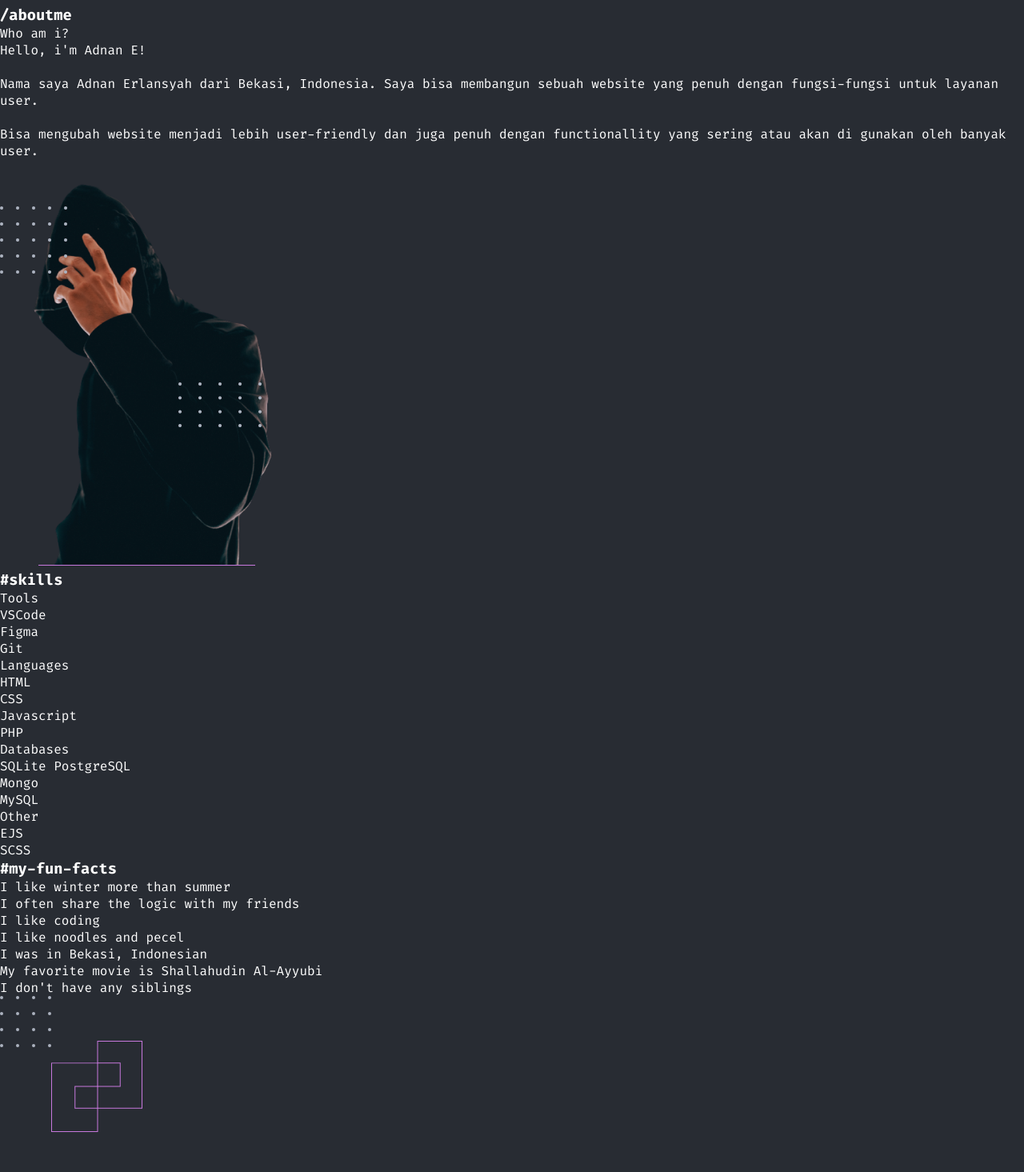
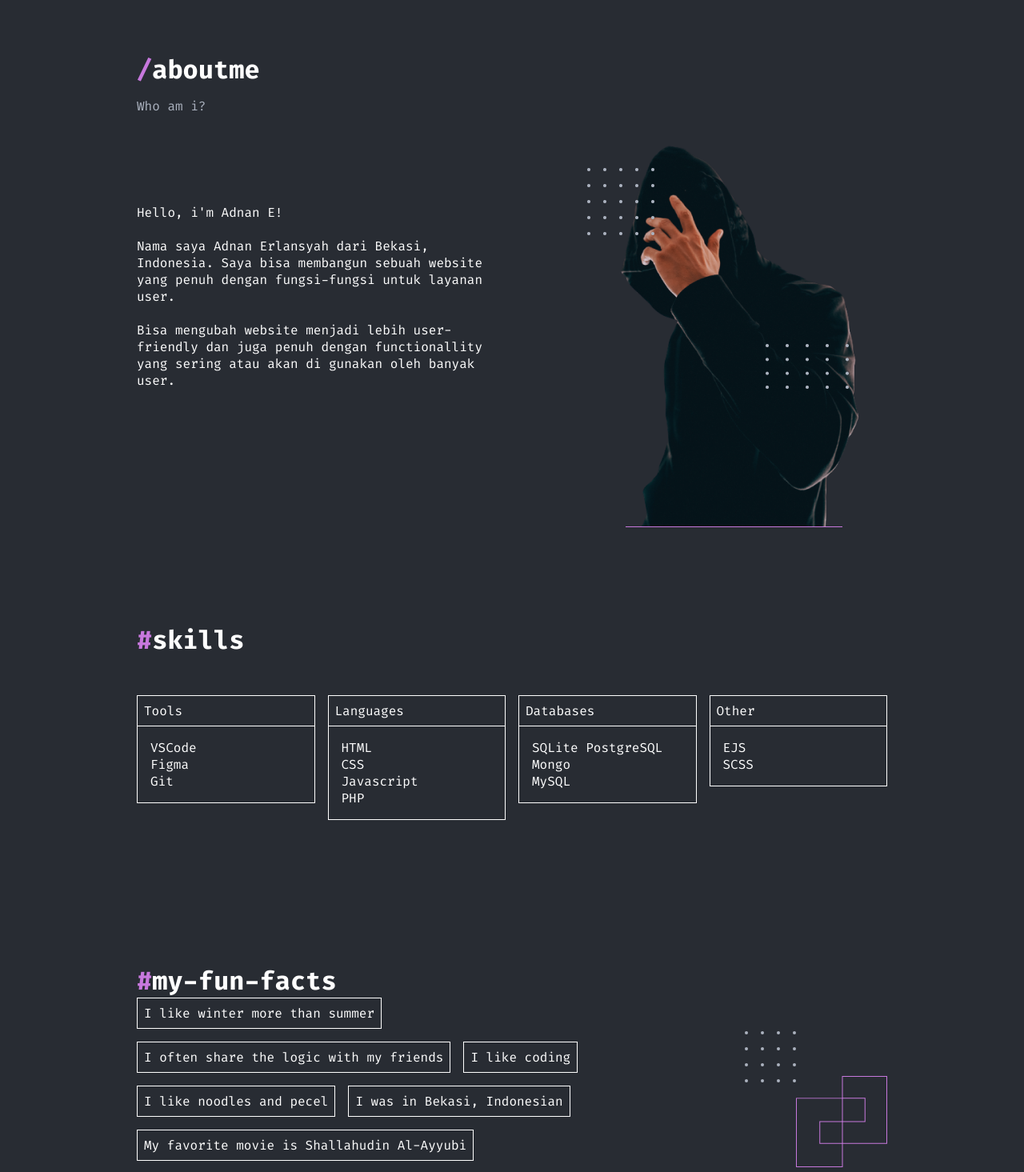
Before and after one commit to adnanerlansyah403/hackadn-portfolio, a Next.js app: page /about in a window 1280 px wide. Shown: the part 60-1525 px from the top of the page at 80% size. Built offline with nearby package versions, Linux system fonts and the light colour scheme.

Commit message:
fixed bug

```diff
--- a/pages/about.js
+++ b/pages/about.js
@@ -6,18 +6,18 @@ export default function About() {
     <Layout title={`Who am i?`}>
 
 
-      <section classNameName="section about">
-          <div classNameName="container">
+      <section className="section about">
+          <div className="container">
 
-              <h1 classNameName="section-title">
-                  <span classNameName="span">/</span>aboutme
+              <h1 className="section-title">
+                  <span className="span">/</span>aboutme
               </h1>
-              <p classNameName="section-subtitle">
+              <p className="section-subtitle">
                   Who am i?
               </p>
 
-              <div classNameName="content">
-                  <div classNameName="text col-6">
+              <div className="content">
+                  <div className="text col-6">
                       <p>
                           Hello, i&apos;m Adnan E! <br /> <br />
 
@@ -26,7 +26,7 @@ export default function About() {
                           Bisa mengubah website menjadi lebih user-friendly dan juga penuh dengan functionallity yang sering atau akan di gunakan oleh banyak user.
                       </p>
                   </div>
-                  <div classNameName="image col-6">
+                  <div className="image col-6">
                       <img src="./assets/images/my-photo2.png" alt="" />
                   </div>
               </div>
@@ -34,19 +34,19 @@ export default function About() {
           </div>
       </section>
 
-      <section classNameName="section skills">
-          <div classNameName="container">
+      <section className="section skills">
+          <div className="container">
 
-              <h1 classNameName="section-title">
-                  <span classNameName="span">#</span>skills
+              <h1 className="section-title">
+                  <span className="span">#</span>skills
               </h1>
 
 
-              <div classNameName="card-wrapper">
+              <div className="card-wrapper">
 
-                  <div classNameName="card-list">
-                      <p classNameName="card-subtitle">Tools</p>
-                      <div classNameName="card-details">
+                  <div className="card-list">
+                      <p className="card-subtitle">Tools</p>
+                      <div className="card-details">
                           <ul>
                               <li>
                                   VSCode
@@ -61,9 +61,9 @@ export default function About() {
                       </div>
                   </div>
 
-                  <div classNameName="card-list">
-                      <p classNameName="card-subtitle">Languages</p>
-                      <div classNameName="card-details">
+                  <div className="card-list">
+                      <p className="card-subtitle">Languages</p>
+                      <div className="card-details">
                           <ul>
                               <li>
                                   HTML
@@ -81,9 +81,9 @@ export default function About() {
                       </div>
                   </div>
 
-                  <div classNameName="card-list">
-                      <p classNameName="card-subtitle">Databases</p>
-                      <div classNameName="card-details">
+                  <div className="card-list">
+                      <p className="card-subtitle">Databases</p>
+                      <div className="card-details">
                           <ul>
                               <li>
                                   SQLite PostgreSQL
@@ -98,9 +98,9 @@ export default function About() {
                       </div>
                   </div>
 
-                  <div classNameName="card-list">
-                      <p classNameName="card-subtitle">Other</p>
-                      <div classNameName="card-details">
+                  <div className="card-list">
+                      <p className="card-subtitle">Other</p>
+                      <div className="card-details">
                           <ul>
                               <li>
                                   EJS
@@ -117,16 +117,16 @@ export default function About() {
           </div>
       </section>
 
-      <section classNameName="section favorite" style={{ paddingBottom: "148px" }}>
-          <div classNameName="container">
+      <section className="section favorite" style={{ paddingBottom: "148px" }}>
+          <div className="container">
 
-              <h1 classNameName="section-title">
-                  <span classNameName="span">#</span>my-fun-facts
+              <h1 className="section-title">
+                  <span className="span">#</span>my-fun-facts
               </h1>
 
-              <div classNameName="content" style={{ marginBottom: "24px" }}>
+              <div className="content" style={{ marginBottom: "24px" }}>
 
-                  <div classNameName="list col-8">
+                  <div className="list col-8">
                       <ul>
                           <li>
                               <p>I like winter more than summer</p>
@@ -138,7 +138,7 @@ export default function About() {
                               <p>I like coding</p>
                           </li>
                           <li>
-                              <p>I like <span classNameName="white">noodles</span> and <span classNameName="white">pecel</span></p>
+                              <p>I like <span className="white">noodles</span> and <span className="white">pecel</span></p>
                           </li>
                           <li>
                               <p>I was in Bekasi, Indonesian</p>
@@ -152,7 +152,7 @@ export default function About() {
                       </ul>
                   </div>
 
-                  <div classNameName="image">
+                  <div className="image">
                       <img src="./assets/images/icons/groupdl.svg" alt="" />
                   </div>
 
```
